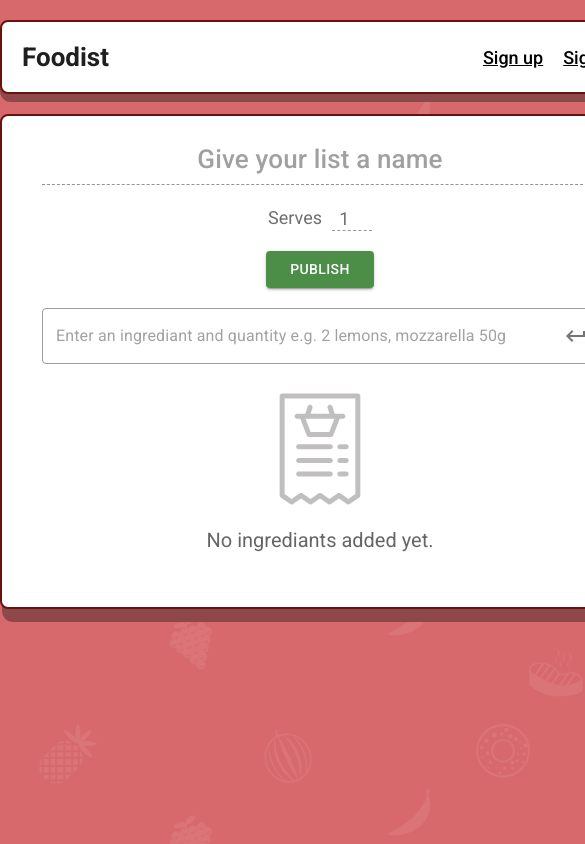
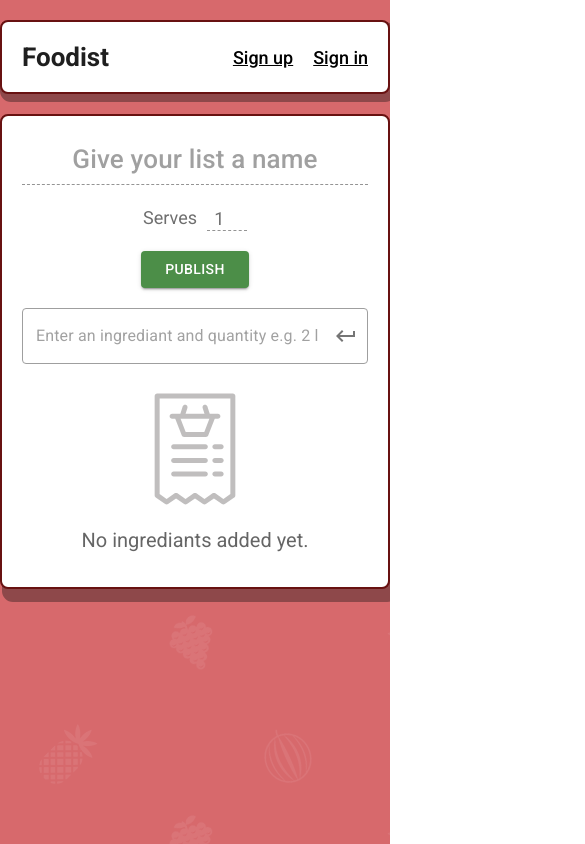
Before and after one commit to JG075/foodist, a React (Create React App) app: page / in a window 390 px wide. Shown: the top 844 px of the page, 585 px wide, since content can reach past the window. Built offline with nearby package versions, Linux system fonts and the light colour scheme.

Commit message:
Add responsive styles

```diff
--- a/src/App.js
+++ b/src/App.js
@@ -6,7 +6,7 @@ import { Outlet, useNavigate } from "react-router-dom"
 
 import theme from "./theme"
 import Header from "./components/Header"
-import { sectionStyle } from "./sharedStyles"
+import { sectionStyle, mq } from "./sharedStyles"
 import { useAuth } from "./hooks/auth"
 
 function App() {
@@ -28,9 +28,12 @@ function App() {
                         ...sectionStyle,
                         textAlign: "center",
                         margin: "0 auto",
-                        padding: "20px 40px 40px",
+                        padding: "20px",
                         boxShadow: "5px 10px 0px 3px #8e484a",
                         marginTop: 20,
+                        [mq[0]]: {
+                            padding: "20px 40px 40px",
+                        },
                     }}
                 >
                     <Outlet />
--- a/src/components/EmptyIngrediantsMsg.js
+++ b/src/components/EmptyIngrediantsMsg.js
@@ -23,7 +23,7 @@ const EmptyIngrediantsMsg = () => {
                     </g>
                 </g>
             </svg>
-            <div css={{ fontSize: 20, marginTop: -10, marginBottom: 15 }}>No ingrediants added yet.</div>
+            <div css={{ fontSize: "1.25rem", marginTop: -10, marginBottom: 15 }}>No ingrediants added yet.</div>
         </div>
     )
 }
--- a/src/components/Header.js
+++ b/src/components/Header.js
@@ -23,7 +23,7 @@ const Header = ({ user, onSignout }) => {
             <span
                 css={{
                     margin: 0,
-                    fontSize: 26,
+                    fontSize: "1.625rem",
                     padding: "0px 20px 0 0",
                     fontWeight: "bold",
                 }}
@@ -34,7 +34,7 @@ const Header = ({ user, onSignout }) => {
             </span>
             <nav
                 css={{
-                    fontSize: 18,
+                    fontSize: "1.125rem",
                     fontWeight: 500,
                     a: {
                         color: "black",
--- a/src/components/IngrediantList.js
+++ b/src/components/IngrediantList.js
@@ -7,7 +7,6 @@ import { CSSTransition, TransitionGroup } from "react-transition-group"
 import ModelIngrediant from "../models/Ingrediant"
 import IngrediantItem from "./IngrediantItem"
 import theme from "../theme"
-import { useEffect, useReducer, useRef, useState } from "react"
 
 const IngrediantList = ({
     list,
--- a/src/components/IngrediantListName.js
+++ b/src/components/IngrediantListName.js
@@ -18,7 +18,7 @@ const IngrediantListName = ({ sx, value, onChange, disabled }) => {
                 sx: {
                     color: theme.palette.primary.dark,
                     textFillColor: theme.palette.primary.dark,
-                    fontSize: "26px",
+                    fontSize: "1.625rem",
                     textAlign: "center",
                     fontWeight: "500",
                     paddingBottom: "8px",
--- a/src/components/ListSaveStatus.js
+++ b/src/components/ListSaveStatus.js
@@ -82,7 +82,7 @@ const ListSaveStatus = ({ saveState }) => {
                     borderStyle: "solid",
                     borderColor: hasError ? theme.palette.error.main : "#658f65",
                     borderRadius: "4px",
-                    fontSize: "14px",
+                    fontSize: "0.875rem",
                 }}
             >
                 <div>{hasError ? "Error saving" : displayText}</div>
--- a/src/components/ServesInput.js
+++ b/src/components/ServesInput.js
@@ -12,7 +12,7 @@ const ServesInput = ({ amount, onChange, disabled }) => {
                 display: "flex",
                 alignItems: "center",
                 justifyContent: "center",
-                fontSize: "18px",
+                fontSize: "1.125rem",
                 color: theme.palette.primary.main,
             }}
         >
@@ -33,7 +33,7 @@ const ServesInput = ({ amount, onChange, disabled }) => {
                     sx: {
                         textAlign: "center",
                         padding: 0,
-                        fontSize: "18px",
+                        fontSize: "1.125rem",
                         color: theme.palette.primary.main,
                     },
                 }}
--- a/src/pages/Lists.js
+++ b/src/pages/Lists.js
@@ -67,7 +67,7 @@ const ListItems = ({ lists, emptyMsg, isFetching }) => {
         <>
             {isFetching && <CircularProgress />}
             {lists?.length === 0 && (
-                <div css={{ marginTop: 20, fontSize: 18, color: theme.palette.primary.main }}>{emptyMsg}</div>
+                <div css={{ marginTop: 20, fontSize: "1.125rem", color: theme.palette.primary.main }}>{emptyMsg}</div>
             )}
             {lists}
         </>
--- a/src/sharedStyles.js
+++ b/src/sharedStyles.js
@@ -1,8 +1,15 @@
+const maxSectionWidth = 40
+
 export const sectionStyle = {
     boxSizing: "border-box",
-    width: 640,
+    minWidth: "20.625rem",
+    maxWidth: `${maxSectionWidth}rem`,
     borderRadius: 8,
     background: "#fff",
     border: "2px solid #681111",
     padding: "15px 0",
 }
+
+const breakpoints = [maxSectionWidth]
+
+export const mq = breakpoints.map((bp) => `@media (min-width: ${bp}rem)`)
```
